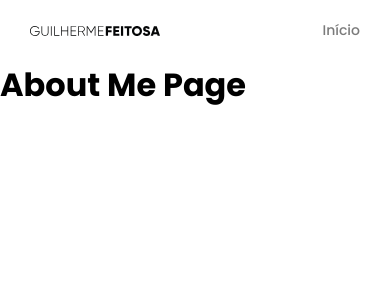
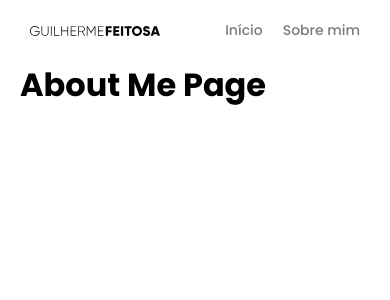
Before and after one commit to helloguiworld/my-website, a React (Vite) app: page /about-me in a window 390 px wide. Shown: the top 300 px of the page. Built offline with nearby package versions, Linux system fonts and the light colour scheme.

Commit message:
ajustes predeploy

```diff
--- a/src/components/BannerGroup/index.tsx
+++ b/src/components/BannerGroup/index.tsx
@@ -1,11 +1,11 @@
 import './styles.css';
 
-type BannerGroup = {
+type BannerGroupProps = {
     children: JSX.Element | JSX.Element[],
     tabletSensitive?: boolean,
 }
 
-export default function BannerGroup(props: BannerGroup) {
+export default function BannerGroup(props: BannerGroupProps) {
     return (
         <div className={'banner-group' + (props.tabletSensitive ? ' tablet-sensitive' : '')}>
             {props.children}
--- a/src/components/Header/index.tsx
+++ b/src/components/Header/index.tsx
@@ -13,7 +13,7 @@ export default function Header() {
 
             <nav>
                 <Link to='/'>Início</Link>
-                {/* <Link to='/about-me'>Sobre mim</Link> */}
+                <Link to='/about-me'>Sobre mim</Link>
                 {/* <Link>Projetos</Link> */}
                 {/* <Link>Contato</Link> */}
             </nav>
--- /dev/null
+++ b/src/components/PageMainArea/index.tsx
@@ -0,0 +1,14 @@
+import './styles.css';
+
+type PageMainAreaProps = {
+    children: JSX.Element | JSX.Element[],
+    id: string,
+}
+
+export default function PageMainArea(props: PageMainAreaProps) {
+    return (
+        <main className='page-main-area' id={props.id}>
+            {props.children}
+        </main>
+    )
+}
--- /dev/null
+++ b/src/components/PageMainArea/styles.css
@@ -0,0 +1,21 @@
+main.page-main-area {
+    flex: 1;
+    padding: 0 25px 25px;
+    display: flex;
+    flex-direction: column;
+    gap: 25px;
+}
+
+@media screen and (max-width: 1023px) {
+    main.page-main-area {
+        padding: 0 20px 20px;
+        gap: 20px;
+    }
+}
+
+/* @media screen and (max-width: 767px) {
+    main.page-main-area {
+        padding: 0 15px 15px;
+        gap: 15px;
+    }
+} */
--- a/src/pages/AboutMePage/index.tsx
+++ b/src/pages/AboutMePage/index.tsx
@@ -1,10 +1,13 @@
 import Header from "../../components/Header";
+import PageMainArea from "../../components/PageMainArea";
 
 export default function AboutMePage() {
     return (
         <>
             <Header />
-            <h1>About Me Page</h1>
+            <PageMainArea id='about-me-page'>
+                <h1>About Me Page</h1>
+            </PageMainArea>
         </>
     );
 }
--- a/src/pages/HomePage/index.tsx
+++ b/src/pages/HomePage/index.tsx
@@ -10,6 +10,7 @@ import './styles.css';
 import colors from '../../colors';
 
 import Header from "../../components/Header";
+import PageMainArea from "../../components/PageMainArea";
 import BannerGroup from '../../components/BannerGroup';
 import HomeBanner from "./components/HomeBanner";
 
@@ -56,7 +57,7 @@ export default function HomePage() {
     return (
         <>
             <Header />
-            <main id='home-page'>
+            <PageMainArea id='home-page'>
                 <BannerGroup>
                     <HomeBanner
                         style={{
@@ -112,9 +113,8 @@ export default function HomePage() {
                     }}
                     subtitle='achaKi'
                     description='Vem aí... 👀'
-                // tags={['Sistema Web', 'API']}
                 />
-            </main>
+            </PageMainArea>
         </>
     );
 }
--- a/src/pages/HomePage/styles.css
+++ b/src/pages/HomePage/styles.css
@@ -1,21 +1,12 @@
-main#home-page {
-    flex: 1;
-    padding: 0 25px 25px;
-    display: flex;
-    flex-direction: column;
-    gap: 25px;
-}
+/* #home-page {
+} */
 
-@media screen and (max-width: 1023px) {
-    main#home-page {
-        padding: 0 20px 20px;
-        gap: 20px;
+/* @media screen and (max-width: 1023px) {
+    #home-page {
     }
-}
+} */
 
-@media screen and (max-width: 767px) {
-    /* main#home-page {
-        padding: 0 15px 15px;
-        gap: 15px;
-    } */
-}
+/* @media screen and (max-width: 767px) {
+    #home-page {
+    }
+} */
```
